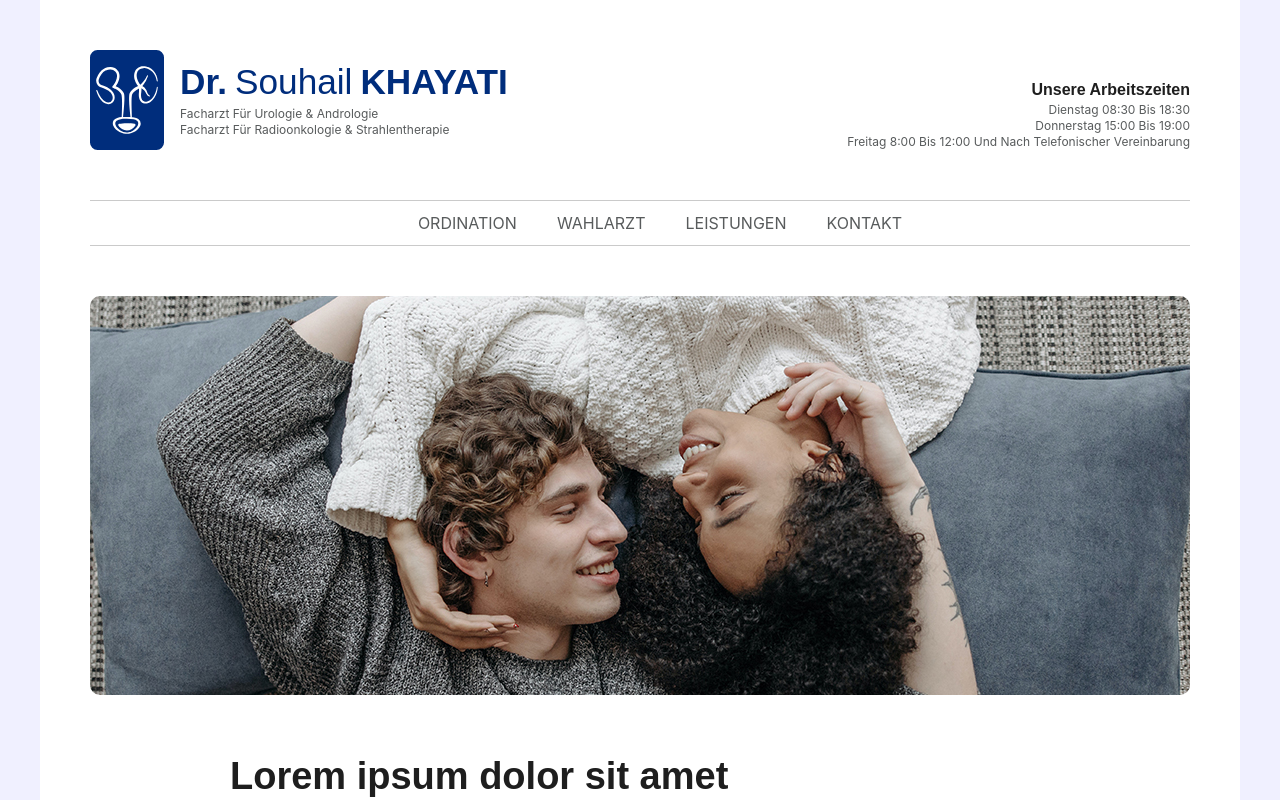
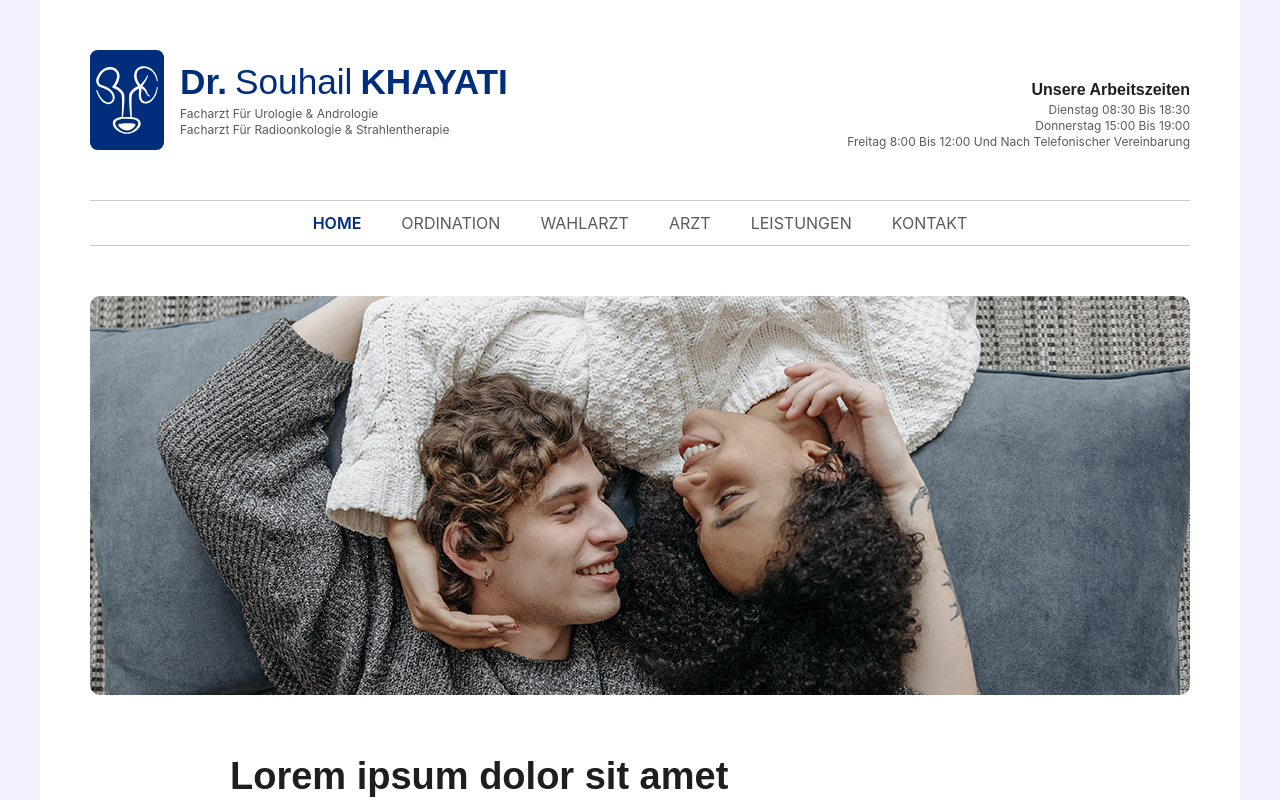
Before and after one commit to waelkhayati/souhailKhayati, a Next.js app in the folder urologue-khayati/: page / in a window 1280 px wide. Shown: the top 800 px of the page. Built offline with nearby package versions, Linux system fonts and the light colour scheme.

Commit message:
doctor page

```diff
--- a/urologue-khayati/components/Contact/Contact.tsx
+++ b/urologue-khayati/components/Contact/Contact.tsx
@@ -33,6 +33,11 @@ export default function Contact() {
            <p>Freitag 8:00 Bis 12:00 Und Nach Telefonischer Vereinbarung</p>
         </Stack>
       </Box>
+
+      <Stack className={style.imprint}>
+          <h3>{i18n.imprint_and_legal_information}</h3>
+          <p>Lorem ipsum dolor sit amet consectetur adipisicing elit. Assumenda obcaecati natus tempora sunt architecto tempore dolor commodi, corporis eius necessitatibus. Ipsum labore dolores repudiandae eveniet animi, exercitationem ab quos, ducimus accusantium maiores quis magni atque soluta fugiat dicta expedita nemo ex laboriosam! Sit, perferendis ipsa consequatur, laboriosam vel cumque alias cupiditate maxime voluptates accusantium repellendus dolores placeat assumenda dicta nostrum velit? Quos quo quod atque quisquam harum vitae ipsa aspernatur minus sequi facere excepturi quas cupiditate dolorum sapiente ea assumenda quidem, corporis tenetur esse nihil soluta modi vel saepe! Perferendis sapiente veritatis pariatur dolorum nulla. Praesentium dicta quia eligendi labore?</p>
+      </Stack>
     </>
   )
 }
--- a/urologue-khayati/components/Contact/contact.module.css
+++ b/urologue-khayati/components/Contact/contact.module.css
@@ -41,7 +41,25 @@
     font-weight: 400;
     color: var(--secondary);
     margin: 0;
+}
 
+.imprint{
+    border-top: solid 1px var(--tertiary);
+    margin-top: 50px;
+    padding: 50px 0;
+}
+
+.imprint p{
+    font-size: 12px;
+    font-weight: 400;
+    color: var(--secondary);
+    margin: 0;
+}
+
+.imprint h3{
+    font-family: "Dosis", sans-serif;
+    font-size: 24px;
+    font-weight: 600;
 }
 
 @media screen  and (max-width: 1020px) {
--- /dev/null
+++ b/urologue-khayati/components/Doctor/Doctor.tsx
@@ -0,0 +1,29 @@
+import React from 'react'
+import style from './doctor.module.css';
+import { Box, Stack } from '@mui/material';
+
+export default function Doctor() {
+  return (
+    <>
+      <Stack className={style.container}>
+      <Box className={style.head}>
+        <img src="/assets/portrait.jpg" alt="" />
+        <h1>Dr. Souhail KHAYATI</h1>
+        <p>Lorem ipsum dolor sit amet consectetur adipisicing elit. Nam voluptatem magni suscipit accusantium? Quidem harum necessitatibus, numquam ipsum non ullam nisi eaque quaerat, ad, mollitia dolore dolores dicta reiciendis! Adipisci, esse dicta! Omnis, molestias laborum. Totam minima voluptas, veniam suscipit minus omnis molestias magni reiciendis laudantium ea mollitia deleniti est adipisci consequatur accusantium maxime id numquam sed illum alias dolorem ad nulla. Esse exercitationem similique perferendis quidem nihil ipsam accusantium provident dignissimos natus iste animi eius architecto, culpa, voluptatem soluta qui alias blanditiis distinctio quasi mollitia? Provident earum mollitia repellat eveniet qui eligendi libero odio quae impedit, perspiciatis nobis nihil sit explicabo accusantium tempora nulla asperiores nesciunt, temporibus doloribus tempore ea aspernatur quos architecto! Fugiat, iste cupiditate molestias dignissimos numquam ipsa explicabo repellendus sapiente voluptatum quas ad et. Magni non reprehenderit vero est, corrupti ab quam voluptas accusantium quaerat eligendi, sapiente harum voluptates alias culpa modi cupiditate dolore fuga similique!</p>
+          <ul>
+            <li>Lorem ipsum dolor sit amet.</li>
+            <li>Lorem ipsum dolor sit amet.</li>
+            <li>Lorem ipsum dolor sit amet.</li>
+          </ul>
+          <p>Lorem ipsum, dolor sit amet consectetur adipisicing elit. Magni et perferendis provident praesentium nulla vero accusamus non fugiat consectetur accusantium modi, quas possimus nisi. Eveniet temporibus voluptatibus quo dignissimos tempore. Facere, soluta sit reiciendis numquam autem voluptate nesciunt non quidem, alias sunt delectus iusto quia quaerat, deserunt vel doloremque vero optio commodi inventore minima fuga odit quisquam eum. Repudiandae fuga modi perferendis distinctio veritatis, ex nam ab molestiae et nostrum similique eligendi obcaecati maiores velit dolorum.</p>
+          <ul>
+            <li>Lorem ipsum dolor sit amet.</li>
+            <li>Lorem ipsum dolor sit amet.</li>
+            <li>Lorem ipsum dolor sit amet.</li>
+          </ul>
+          <p>Lorem ipsum, dolor sit amet consectetur adipisicing elit. Magni et perferendis provident praesentium nulla vero accusamus non fugiat consectetur accusantium modi, quas possimus nisi. Eveniet temporibus voluptatibus quo dignissimos tempore. Facere, soluta sit reiciendis numquam autem voluptate nesciunt non quidem, alias sunt delectus iusto quia quaerat, deserunt vel doloremque vero optio commodi inventore minima fuga odit quisquam eum. Repudiandae fuga modi perferendis distinctio veritatis, ex nam ab molestiae et nostrum similique eligendi obcaecati maiores velit dolorum.</p>
+      </Box>
+      </Stack>
+    </>
+  )
+}
--- /dev/null
+++ b/urologue-khayati/components/Doctor/doctor.module.css
@@ -0,0 +1,47 @@
+
+
+.head h1{
+    font-size: 34px;
+    font-family: "Dosis", sans-serif;
+    font-weight: 600;
+    margin-top: 20px;
+}
+
+.head p, .head ul{
+    font-size: 16px;
+    font-weight: 400;
+    color: var(--secondary);
+    margin: 10px 0;
+    font-family: 'Inter', sans-serif;
+}
+
+.head img{
+    width: 200px;
+    height: 200px;
+    border-radius: 10px;
+    object-fit: cover;
+    float: left;
+    margin: 0 30px 20px 0;
+}
+
+.container{
+    padding: 0 40px 40px 40px
+}
+
+@media screen and (max-width: 768px){
+    .head img{
+        width: 100%;
+        height: 100%;
+        margin: 0;
+        float:none;
+    }
+    .head h1{
+        font-size: 28px;
+    }
+    .head p, .head ul{
+        font-size: 14px;
+    }
+    .container{
+        padding: 0 20px 20px 20px
+    }
+}
--- a/urologue-khayati/components/Navbar/Navbar.tsx
+++ b/urologue-khayati/components/Navbar/Navbar.tsx
@@ -26,6 +26,7 @@ export default function Navbar({ activePage, onPageChange }: NavbarProps) {
           <span className={`${style.button} ${activePage === 'homepage' ? style.selected : ''}`} onClick={() => onPageChange('homepage')}>{i18n.homepage}</span>
           <span className={`${style.button} ${activePage === 'ordination' ? style.selected : ''}`} onClick={() => onPageChange('ordination')}>{i18n.ordination}</span>
           <span className={`${style.button} ${activePage === 'practice' ? style.selected : ''}`} onClick={() => onPageChange('practice')}>{i18n.practice}</span>
+          <span className={`${style.button} ${activePage === 'doctor' ? style.selected : ''}`} onClick={() => onPageChange('doctor')}>{i18n.doctor}</span>
           <span className={`${style.button} ${activePage === 'services' ? style.selected : ''}`} onClick={() => onPageChange('services')}>{i18n.services}</span>
           <span className={`${style.button} ${activePage === 'contact' ? style.selected : ''}`} onClick={() => onPageChange('contact')}>{i18n.contact}</span>
         </Stack>
@@ -41,11 +42,11 @@ export default function Navbar({ activePage, onPageChange }: NavbarProps) {
               inputProps={{ 'aria-label': 'Without label' }}
               disableUnderline
             >
-              <MenuItem value="homepage">{i18n.homepage}</MenuItem>
-              <MenuItem value="ordination">{i18n.ordination}</MenuItem>
-              <MenuItem value="practice">{i18n.practice}</MenuItem>
-              <MenuItem value="services">{i18n.services}</MenuItem>
-              <MenuItem value="contact">{i18n.contact}</MenuItem>
+              <MenuItem value="homepage">{i18n['homepage'].toUpperCase()}</MenuItem>
+              <MenuItem value="ordination">{i18n['ordination'].toUpperCase()}</MenuItem>
+              <MenuItem value="practice">{i18n['practice'].toUpperCase()}</MenuItem>
+              <MenuItem value="services">{i18n['services'].toUpperCase()}</MenuItem>
+              <MenuItem value="contact">{i18n['contact'].toUpperCase()}</MenuItem>
             </Select>
           </FormControl>
         </Stack>
--- a/urologue-khayati/components/Navbar/navbar.module.css
+++ b/urologue-khayati/components/Navbar/navbar.module.css
@@ -14,7 +14,7 @@
     font-size: 1rem;
     color: var(--secondary);
     text-align: right;
-    text-transform: capitalize;
+    text-transform: uppercase;
     line-height: 1.5rem;
     font-family: 'Inter', sans-serif;
     font-weight: 400;
@@ -31,7 +31,6 @@
     font-size: 1rem;
     color: var(--primary);
     text-align: right;
-    text-transform: capitalize;
     line-height: 1.5rem;
     font-family: 'Inter', sans-serif;
     font-weight: 600;
--- a/urologue-khayati/components/Practice/Practice.tsx
+++ b/urologue-khayati/components/Practice/Practice.tsx
@@ -5,8 +5,8 @@ import { Stack } from '@mui/material'
 export default function Practice() {
   return (
     <>
-      <Stack marginX={"auto"}>
-        <img src="assets/WIP.png" alt="work in progress" />
+      <Stack marginX={"auto"} paddingX={"20px"}>
+        <img src="assets/WIP.png" alt="work in progress" width={"100%"} height={"auto"}/>
       </Stack>
     </>
   )
--- a/urologue-khayati/components/Services/services.module.css
+++ b/urologue-khayati/components/Services/services.module.css
@@ -19,7 +19,6 @@
     font-size: 38px;
     font-family: "Dosis", sans-serif;
     font-weight: 600;
-    color: var(--primary);
 }
 
 .description{
--- a/urologue-khayati/i18n/de-DE.json
+++ b/urologue-khayati/i18n/de-DE.json
@@ -2,12 +2,12 @@
     "specialist_in_radiation_oncology_and_radiation_therapy":"Facharzt für Radioonkologie & Strahlentherapie",
     "specialist_in_urology_and_andrology":"Facharzt für Urologie & Andrologie",
     "our_work_hours" : "Unsere Arbeitszeiten",
-    "home":"HOME",
-    "ordination":"ORDINATION",
-    "practice":"WAHLARZT",
-    "doctors":"ARZT",
-    "services":"LEISTUNGEN",
-    "contact":"KONTAKT",
+    "homepage":"home",
+    "ordination":"ordination",
+    "practice":"wahlarzt",
+    "doctor":"arzt",
+    "services":"leistungen",
+    "contact":"kontakt",
     "man_and_woman_lying_on_pillows_while_looking_at_each_other":"Mann und Frau liegen auf Kissen und schauen einander an",
     "urology":"Urologie",
     "andrology":"Andrologie",
@@ -32,5 +32,6 @@
     "invalid_email":"Invalid email",
     "invalid_phone_number":"Invalid phone number",
     "please_enter_your_phone_number":"Bitte geben Sie Ihre Telefonnummer ein",
-    "please_write_your_message":"Bitte schreiben Sie Ihre Nachricht"
+    "please_write_your_message":"Bitte schreiben Sie Ihre Nachricht",
+    "imprint_and_legal_information":"Impressum und rechtliche Informationen"
 }
--- a/urologue-khayati/i18n/en-US.json
+++ b/urologue-khayati/i18n/en-US.json
@@ -2,12 +2,12 @@
     "specialist_in_radiation_oncology_and_radiation_therapy":"Specialist in radiation oncology & radiation therapy",
     "specialist_in_urology_and_andrology":"Specialist in urology & andrology",
     "our_work_hours":"Our work hours",
-    "homepage":"HOME",
-    "ordination":"ORDINATION",
-    "practice":"PRACTICE",
-    "doctor":"DOCTOR",
-    "services":"SERVICES",
-    "contact":"CONTACT",
+    "homepage":"home",
+    "ordination":"ordination",
+    "practice":"practice",
+    "doctor":"doctor",
+    "services":"services",
+    "contact":"contact",
     "man_and_woman_lying_on_pillows_while_looking_at_each_other":"Man and Woman Lying on Pillows While Looking at Each Other",
     "urology":"Urology",
     "andrology":"Andrology",
@@ -32,5 +32,6 @@
     "invalid_email":"Invalid email",
     "invalid_phone_number":"Invalid phone number",
     "please_enter_your_phone_number":"Please enter your phone number",
-    "please_write_your_message":"Please write your message"
+    "please_write_your_message":"Please write your message",
+    "imprint_and_legal_information":"Imprint and legal information"
 }
--- a/urologue-khayati/i18n/fr-FR.json
+++ b/urologue-khayati/i18n/fr-FR.json
@@ -2,12 +2,12 @@
     "specialist_in_radiation_oncology_and_radiation_therapy":"Spécialiste en oncologie et radiothérapie",
     "specialist_in_urology_and_andrology":"Spécialiste en urologie et andrologie",
     "our_work_hours":"Nos heures de travail",
-    "homepage":"ACCEUIL",
-    "ordination":"ORDINATION",
-    "practice":"PRATIQUE",
-    "doctor":"DOCTEUR",
-    "services":"SERVICES",
-    "contact":"CONTACT",
+    "homepage":"home",
+    "ordination":"ordination",
+    "practice":"pratique",
+    "doctor":"médecin",
+    "services":"services",
+    "contact":"contact",
     "man_and_woman_lying_on_pillows_while_looking_at_each_other":"Homme et femme couchés sur des oreillers en se regardant",
     "urology":"Urologie",
     "andrology":"Andrologie",
@@ -32,5 +32,6 @@
     "invalid_email":"Adresse email invalide",
     "invalid_phone_number":"Numéro de téléphone invalide",
     "please_enter_your_phone_number":"Veuillez entrer votre numéro de téléphone",
-    "please_write_your_message":"Veuillez écrire votre message"
+    "please_write_your_message":"Veuillez écrire votre message",
+    "imprint_and_legal_information":"Mentions légales"
 }
--- a/urologue-khayati/pages/index.tsx
+++ b/urologue-khayati/pages/index.tsx
@@ -10,6 +10,7 @@ import Contact from '../components/Contact/Contact';
 import Homepage from '../components/Homepage/Homepage';
 import Footer from '../components/Footer/Footer';
 import { useRouter } from 'next/router';
+import Doctor from '../components/Doctor/Doctor';
 
 export default function Home() {
 
@@ -41,6 +42,8 @@ export default function Home() {
         return <Services />;
       case 'practice':
         return <Practice />;
+      case 'doctor':
+        return <Doctor />;
       case 'ordination':
         return <Ordination />;
       case 'contact':
```
Also changed, not shown: urologue-khayati/public/assets/portrait.jpg (added).
